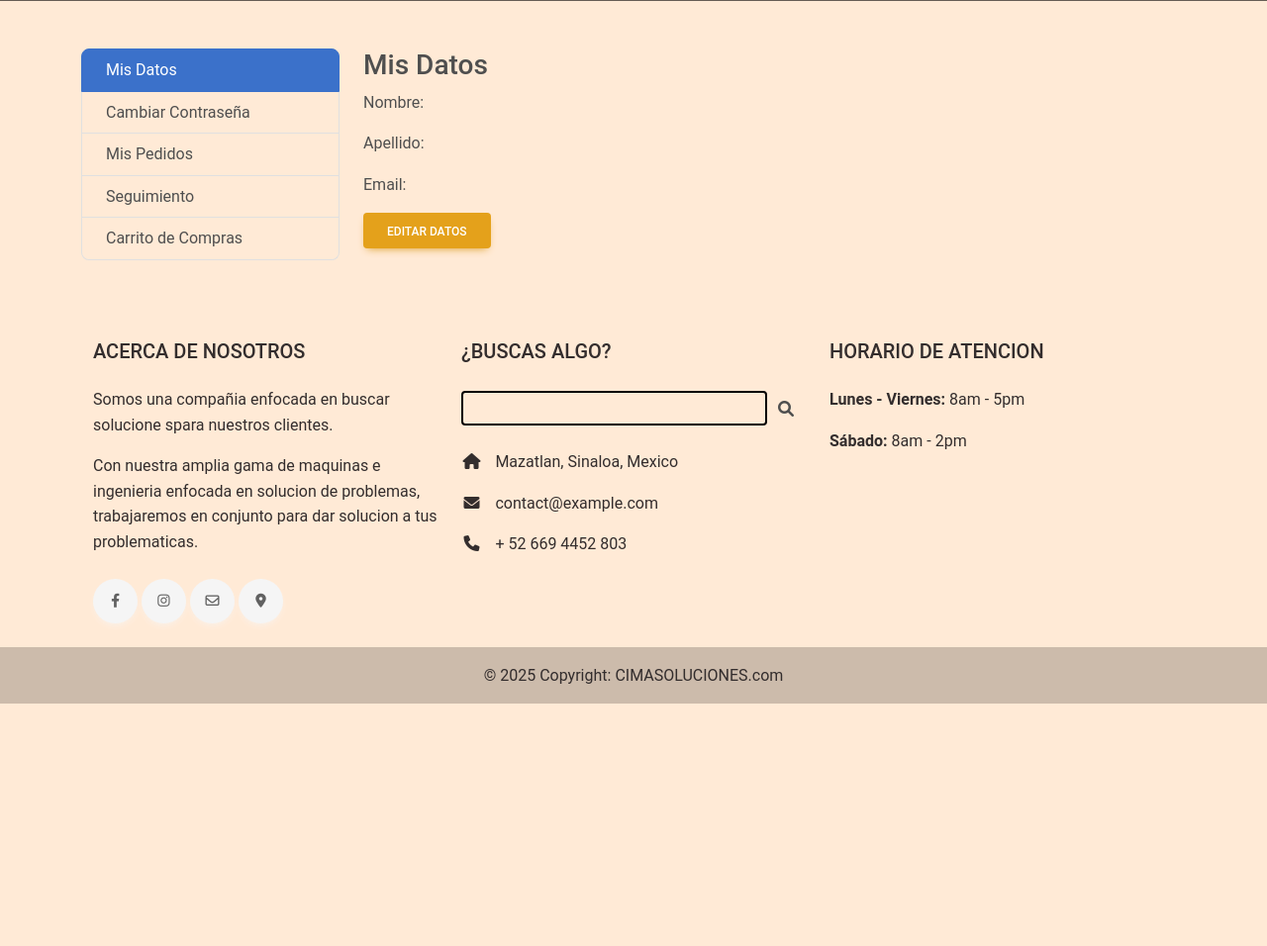
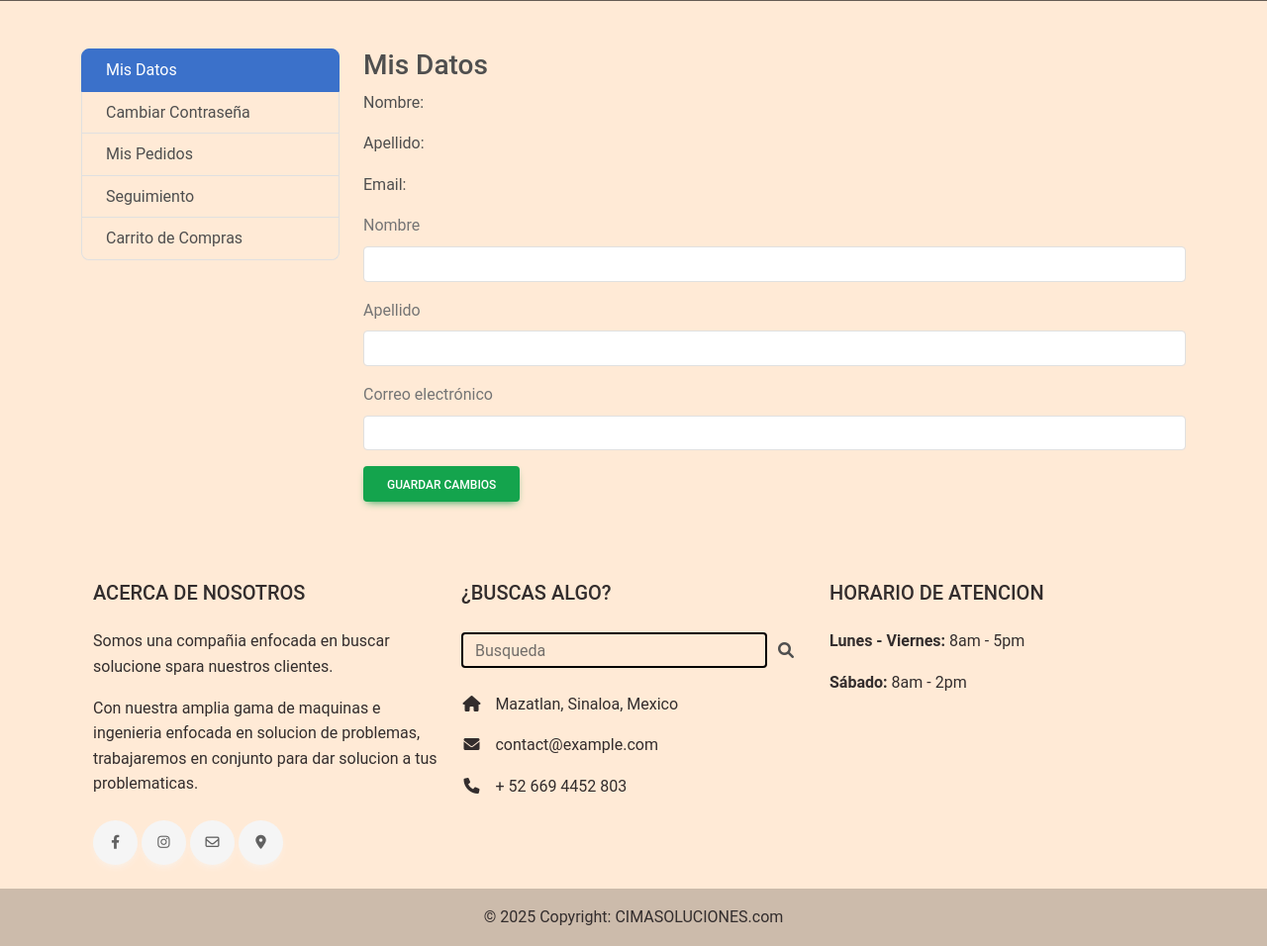
Before and after one commit to TMestructuralDev/website, a Django app: page /usuarios/perfil/ in a window 1280 px wide. Shown: the part 639-1595 px from the top of the page at 99% size. Before the commit the page ends 1350 px from the top, so only its background shows below. Run offline with Django 5.2, Linux system fonts and the light colour scheme; a user stored in the database is signed in; data comes from the database, SQL or seed files in the repository; tables that the repository leaves empty hold one stand-in row (values such as "Sample post"); some libraries are stand-ins or nearby versions; grey boxes are pictures that could not be loaded.

Commit message:
Datos y pedidos, en seccion perfil configurado.

```diff
--- a/src/sitioweb/tienda/models.py
+++ b/src/sitioweb/tienda/models.py
@@ -3,6 +3,7 @@
 from django.db.models.signals import post_save, post_delete
 from django.dispatch import receiver
 from django.core.cache import cache
+from django.contrib.auth.models import User
 
 # Create your models here.
 
@@ -53,7 +54,7 @@
 
 ''' Modelo para pedidos'''
 class Pedido(models.Model):
-    nombre_cliente = models.CharField(max_length=100)
+    usuario = models.ForeignKey(User, on_delete=models.CASCADE)
     email = models.EmailField()
     fecha = models.DateTimeField(auto_now_add=True)
     total = models.DecimalField(max_digits=10, decimal_places=2)
--- a/src/sitioweb/usuarios/templates/perfil/perfil.html
+++ b/src/sitioweb/usuarios/templates/perfil/perfil.html
@@ -1,97 +1,86 @@
 {% extends "home/base.html" %}
-
 {% load static %}
 
 {% block content %}
-
 <div class="container my-5">
   <div class="row">
-
     <!-- Menú lateral -->
     <div class="col-md-3">
-            <div class="list-group">
-                <a href="#datos"
-                    class="list-group-item list-group-item-action active"
-                    data-mdb-toggle="list">Mis Datos</a>
-                <a href="#cambiar-password"
-                    class="list-group-item list-group-item-action"
-                    data-mdb-toggle="list">Cambiar Contraseña</a>
-                <a href="#pedidos"
-                    class="list-group-item list-group-item-action"
-                    data-mdb-toggle="list">Mis Pedidos</a>
-                <a href="#seguimiento"
-                    class="list-group-item list-group-item-action"
-                    data-mdb-toggle="list">Seguimiento</a>
-                <a href="#carrito"
-                    class="list-group-item list-group-item-action"
-                    data-mdb-toggle="list">Carrito de Compras</a>
+      <div class="list-group" id="list-tab" role="tablist">
+        <a class="list-group-item list-group-item-action active" id="list-datos-list" data-mdb-toggle="tab" href="#datos" role="tab" aria-controls="datos" aria-selected="true">Mis Datos</a>
+        <a class="list-group-item list-group-item-action" id="list-password-list" data-mdb-toggle="tab" href="#cambiar-password" role="tab" aria-controls="cambiar-password">Cambiar Contraseña</a>
+        <a class="list-group-item list-group-item-action" id="list-pedidos-list" data-mdb-toggle="tab" href="#pedidos" role="tab" aria-controls="pedidos">Mis Pedidos</a>
+        <a class="list-group-item list-group-item-action" id="list-seguimiento-list" data-mdb-toggle="tab" href="#seguimiento" role="tab" aria-controls="seguimiento">Seguimiento</a>
+        <a class="list-group-item list-group-item-action" id="list-carrito-list" data-mdb-toggle="tab" href="#carrito" role="tab" aria-controls="carrito">Carrito de Compras</a>
       </div>
     </div>
 
     <!-- Contenido principal -->
     <div class="col-md-9">
-            <div class="tab-content">
-
+      <div class="tab-content" id="nav-tabContent">
         <!-- Mis datos -->
-                <div class="tab-pane fade show active" id="datos">
+        <div class="tab-pane fade show active" id="datos" role="tabpanel" aria-labelledby="list-datos-list">
           <h3>Mis Datos</h3>
           <p>Nombre: {{ user.first_name }}</p>
           <p>Apellido: {{ user.last_name }}</p>
           <p>Email: {{ user.email }}</p>
-                    <a href="#" class="btn btn-warning">Editar Datos</a>
+          <form method="POST" action="{% url 'editar_datos' %}">
+            {% csrf_token %}
+            <div class="mb-3">
+              <label for="first_name" class="form-label">Nombre</label>
+              <input type="text" class="form-control" id="first_name" name="first_name" value="{{ user.first_name }}">
+            </div>
+            <div class="mb-3">
+              <label for="last_name" class="form-label">Apellido</label>
+              <input type="text" class="form-control" id="last_name" name="last_name" value="{{ user.last_name }}">
+            </div>
+            <div class="mb-3">
+              <label for="email" class="form-label">Correo electrónico</label>
+              <input type="email" class="form-control" id="email" name="email" value="{{ user.email }}">
+            </div>
+            <button type="submit" class="btn btn-success">Guardar Cambios</button>
+          </form>
         </div>
 
         <!-- Cambiar contraseña -->
-                <div class="tab-pane fade" id="cambiar-password">
+        <div class="tab-pane fade" id="cambiar-password" role="tabpanel" aria-labelledby="list-password-list">
           <h3>Cambiar Contraseña</h3>
-                    {# <a href="{% url 'password_change' %}" #}
-                        class="btn btn-primary">Ir a cambiar contraseña</a>
         </div>
 
         <!-- Mis pedidos -->
-                <div class="tab-pane fade" id="pedidos">
+        <div class="tab-pane fade" id="pedidos" role="tabpanel" aria-labelledby="list-pedidos-list">
           <h3>Mis Pedidos</h3>
-                    <p>Aquí verás todos tus pedidos.</p>
-                    <!-- Aquí luego mostraremos una tabla de pedidos -->
+          {% for pedido in pedidos %}
+          <div class="card mb-3">
+            <div class="card-body">
+              <h5>Pedido #{{ pedido.id }}</h5>
+              <p>Fecha: {{ pedido.fecha }}</p>
+            </div>
+          </div>
+          {% empty %}
+          <p>No tienes pedidos.</p>
+          {% endfor %}
         </div>
 
-                <!-- Seguimiento de pedidos -->
-                <div class="tab-pane fade" id="seguimiento">
+        <!-- Seguimiento -->
+        <div class="tab-pane fade" id="seguimiento" role="tabpanel" aria-labelledby="list-seguimiento-list">
           <h3>Seguimiento</h3>
           <p>Consulta el estado de tus pedidos activos.</p>
-                    <!-- Tabla de seguimiento -->
         </div>
 
-                <!-- Carrito de compras -->
-                <div class="tab-pane fade" id="carrito">
+        <!-- Carrito -->
+        <div class="tab-pane fade" id="carrito" role="tabpanel" aria-labelledby="list-carrito-list">
           <h3>Carrito</h3>
           <p>Tu carrito actual.</p>
-                    <!-- Lista de productos del carrito -->
-                </div>
-
         </div>
       </div>
-
     </div>
   </div>
-
+</div>
 {% endblock %}
-
 
 {% block scripts %}
 {{ block.super }}
-
-<script>
-    // Necesario para el efecto de tabs si no usas inicialización automática
-    document.addEventListener('DOMContentLoaded', function() {
-        const listGroup = document.querySelectorAll('.list-group-item');
-        listGroup.forEach(item => {
-            item.addEventListener('click', function() {
-                listGroup.forEach(i => i.classList.remove('active'));
-                this.classList.add('active');
-            });
-        });
-    });
-</script>
-
+<!-- Asegúrate que mdb.min.js esté cargado -->
+<script src="https://cdnjs.cloudflare.com/ajax/libs/mdb-ui-kit/6.4.0/mdb.min.js"></script>
 {% endblock scripts %}
--- a/src/sitioweb/usuarios/urls.py
+++ b/src/sitioweb/usuarios/urls.py
@@ -7,4 +7,5 @@
     path('login/', auth_views.LoginView.as_view(template_name='usuarios/login.html'), name='login'),
     path('logout/', views.logout_view, name='logout'),
     path('perfil/', views.perfil, name='perfil'),
+    path('perfil/editar/', views.editar_datos, name='editar_datos'),
 ]
--- a/src/sitioweb/usuarios/views.py
+++ b/src/sitioweb/usuarios/views.py
@@ -1,8 +1,9 @@
 from django.shortcuts import render, redirect
+from django.contrib.auth.decorators import login_required
 from .forms import RegistroForm
 from django.contrib import messages
 from django.contrib.auth import logout
-from tienda.models import Producto
+from tienda.models import Pedido
 
 def registro(request):
     if request.method == 'POST':
@@ -19,5 +20,22 @@
     logout(request)
     return redirect('login')
 
+'''def perfil(request):
+    return render(request, 'perfil/perfil.html') '''
+
+
+@login_required
+def editar_datos(request):
+    if request.method == 'POST':
+        user = request.user
+        user.first_name = request.POST['first_name']
+        user.last_name = request.POST['last_name']
+        user.email = request.POST['email']
+        user.save()
+        messages.success(request, 'Datos actualizados correctamente.')
+        return redirect('perfil')
+
+@login_required
 def perfil(request):
-    return render(request, 'perfil/perfil.html')
+    pedidos = Pedido.objects.filter(usuario=request.user).order_by('-fecha')
+    return render(request, 'perfil/perfil.html', {'pedidos': pedidos})
```
Also changed, not shown: src/sitioweb/tienda/admin.py (+4 -7 lines), src/sitioweb/tienda/migrations/0010_remove_pedido_nombre_cliente_pedido_usuario.py (added). Lines whose indentation alone changed are shown as unchanged.
